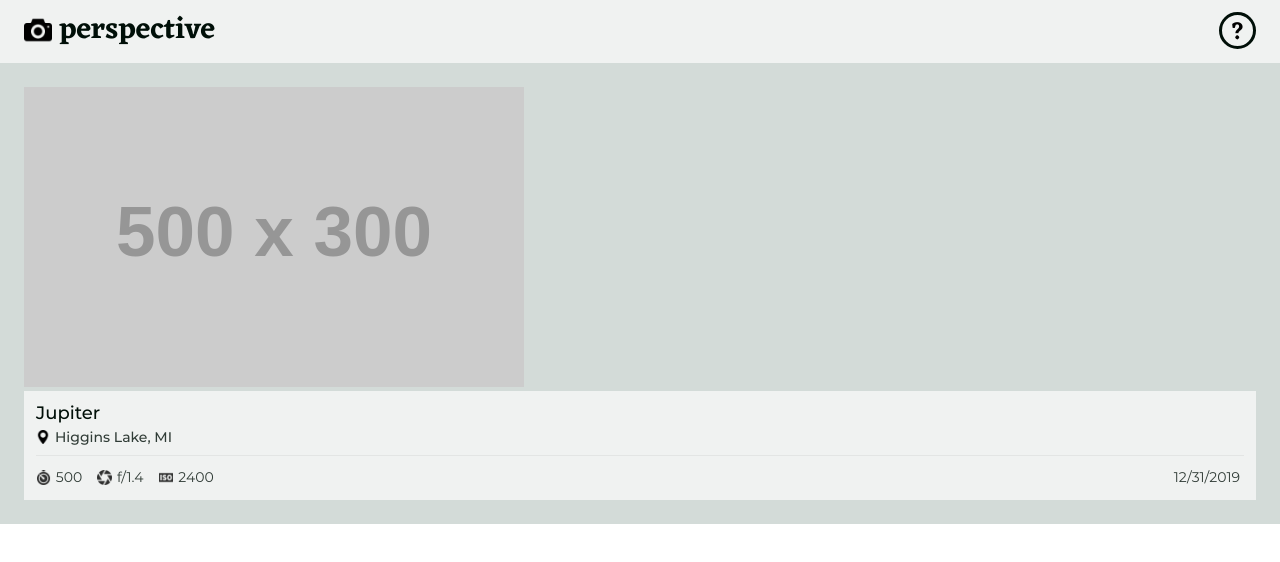
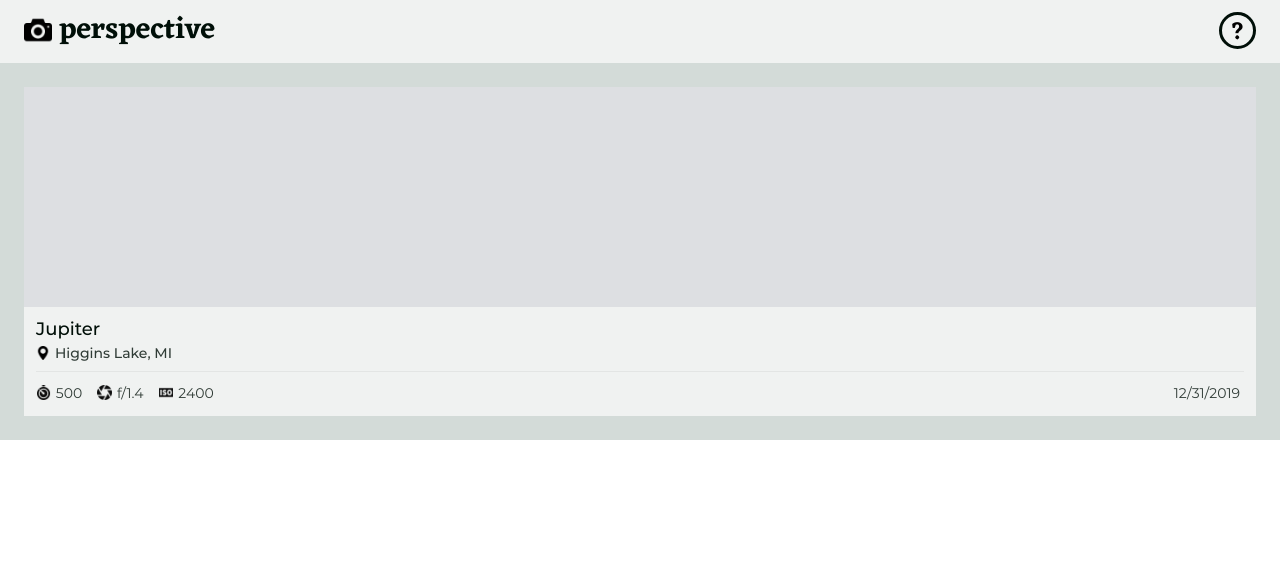
Before and after one commit to alexodorico/perspective, a Vue app: page / in a window 1280 px wide. Shown: the top 562 px of the page. Built offline with nearby package versions, Linux system fonts and the light colour scheme.

Commit message:
Changed photo thumbnail to be a background image

```diff
--- a/src/components/PhotoCardDetail.vue
+++ b/src/components/PhotoCardDetail.vue
@@ -76,15 +76,16 @@ export default {
   display: flex;
   align-items: center;
   margin-right: 15px;
-  opacity: 0.8;
 
   img {
     height: 14.75px;
+    opacity: 0.95;
   }
 
   .value {
     padding: 0 0 0 5px;
     font-size: 14px;
+    opacity: 0.8;
   }
 }
 
--- a/src/components/PhotoCardThumbnail.vue
+++ b/src/components/PhotoCardThumbnail.vue
@@ -1,6 +1,5 @@
 <template>
   <div class="thumbnail-wrapper">
-    <img src="https://via.placeholder.com/500x300">
   </div>
 </template>
 
@@ -11,7 +10,13 @@ export default {
 </script>
 
 <style lang="scss" scoped>
-img {
-  max-width: 100%;
+.thumbnail-wrapper {
+  height: 220px;
+  width: 100%;
+  background: #dddfe2;
+  // background-image: url("https://via.placeholder.com/350");
+  background-size: cover;
+  background-repeat: no-repeat;
+  background-position: 50% 50%;
 }
 </style>
```
